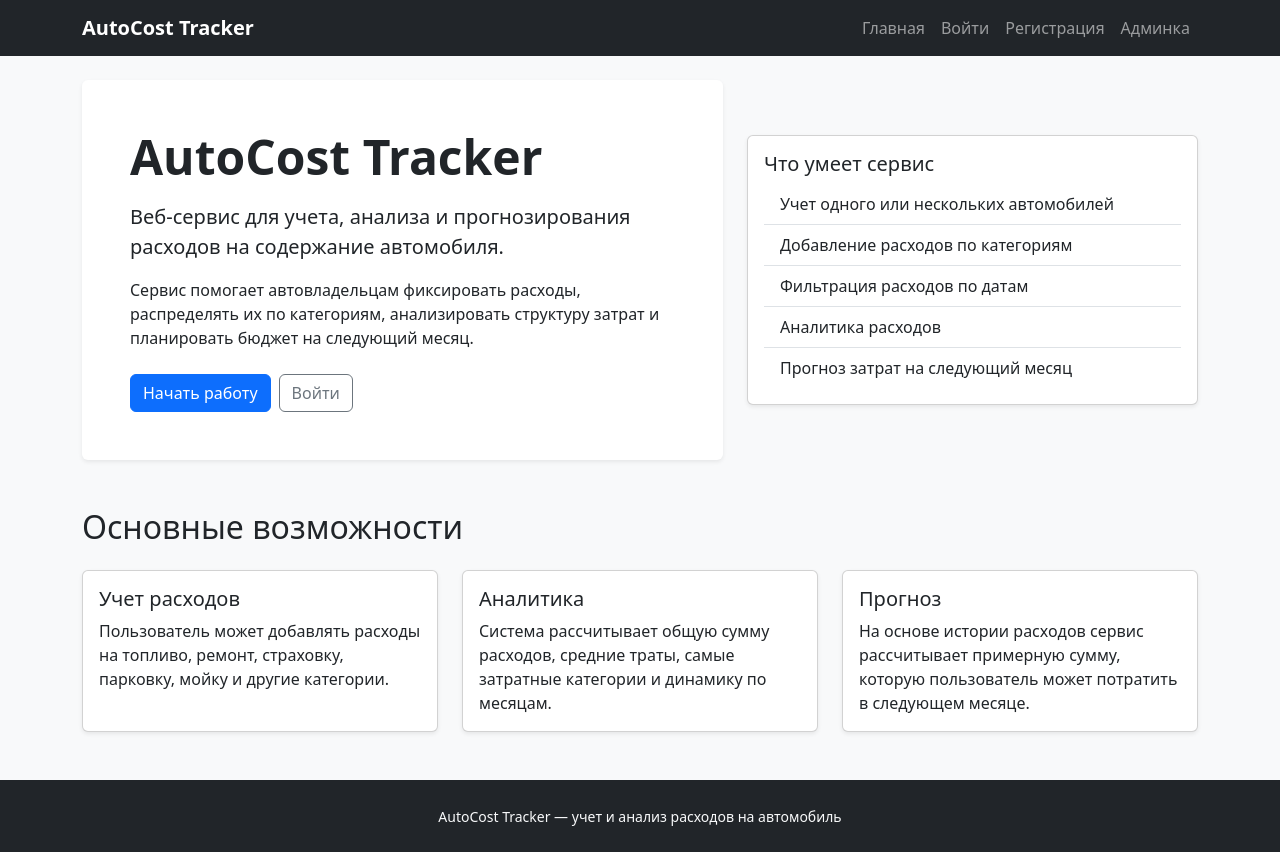
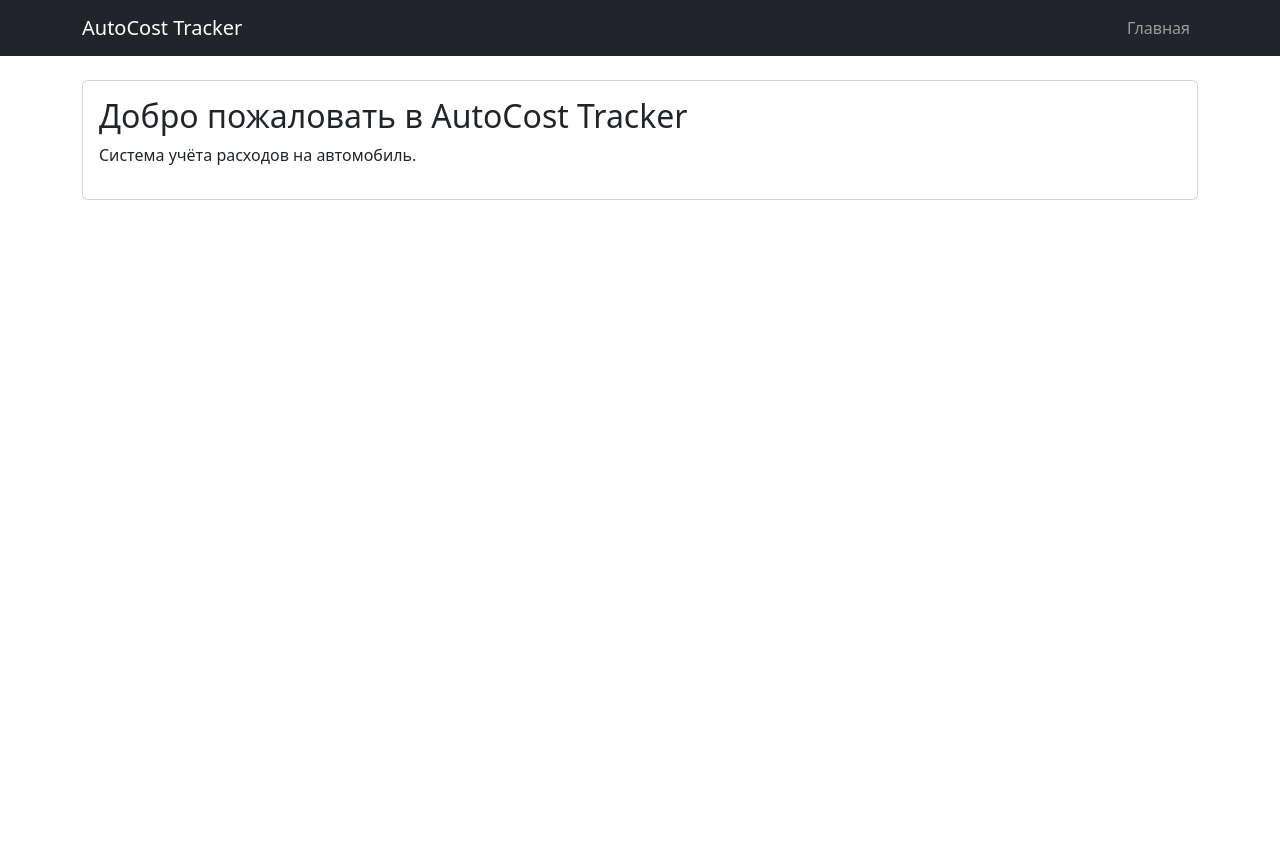
Before and after one commit to Imples74/autocost_tracker, a Django app: page / in a window 1280 px wide. After the commit the page ends 200 px from the top, so only its background shows below. Run offline with Django 5.2, Linux system fonts and the light colour scheme.

Commit message:
Integrate Bootstrap and improve layout

```diff
--- a/templates/base.html
+++ b/templates/base.html
@@ -2,86 +2,46 @@
 <html lang="ru">
 <head>
   <meta charset="UTF-8"></meta>
-    <meta name="viewport" content="width=device-width, initial-scale=1.0"></meta>
-  <title>{% block title %}AutoCost Tracker{% endblock %}</title>
 
-  <link href="https://cdn.jsdelivr.net/npm/bootstrap@5.3.3/dist/css/bootstrap.min.css" rel="stylesheet"></link>
+  <meta name="viewport"
+        content="width=device-width, initial-scale=1"></meta>
+
+      <title>
+        {% block title %}
+        AutoCost Tracker
+        {% endblock %}
+      </title>
+
+  <link href="https://cdn.jsdelivr.net/npm/bootstrap@5.3.3/dist/css/bootstrap.min.css"
+        rel="stylesheet"></link>
 </head>
 
-<body class="bg-light">
-<nav class="navbar navbar-expand-lg navbar-dark bg-dark mb-4">
+<body>
+
+<nav class="navbar navbar-expand-lg navbar-dark bg-dark">
   <div class="container">
-    <a class="navbar-brand fw-bold" href="{% url 'home' %}">
+
+    <a class="navbar-brand"
+        href="/">
       AutoCost Tracker
     </a>
 
-    <button class="navbar-toggler" type="button" data-bs-toggle="collapse" data-bs-target="#navbarContent">
-      <span class="navbar-toggler-icon"></span>
-    </button>
+    <div class="navbar-nav">
+      <a class="nav-link"
+          href="/">
+        Главная
+      </a>
+    </div>
 
-    <div class="collapse navbar-collapse" id="navbarContent">
-      <ul class="navbar-nav ms-auto">
-        <li class="nav-item">
-          <a class="nav-link" href="{% url 'home' %}">Главная</a>
-        </li>
-
-        {% if user.is_authenticated %}
-        <li class="nav-item">
-          <a class="nav-link" href="{% url 'car_list' %}">Мои автомобили</a>
-        </li>
-
-        <li class="nav-item">
-          <a class="nav-link" href="{% url 'expense_list' %}">Расходы</a>
-        </li>
-
-        <li class="nav-item">
-          <a class="nav-link" href="{% url 'analytics' %}">Аналитика</a>
-        </li>
-
-        <li class="nav-item">
-          <span class="nav-link text-light">
-            {{ user.username }}
-          </span>
-        </li>
-
-        <li class="nav-item">
-          <form method="post" action="{% url 'logout' %}" class="d-inline">
-            {% csrf_token %}
-            <button type="submit" class="btn btn-link nav-link">
-              Выйти
-            </button>
-          </form>
-        </li>
-        {% else %}
-        <li class="nav-item">
-          <a class="nav-link" href="{% url 'login' %}">Войти</a>
-        </li>
-
-        <li class="nav-item">
-          <a class="nav-link" href="{% url 'register' %}">Регистрация</a>
-        </li>
-        {% endif %}
-
-        <li class="nav-item">
-          <a class="nav-link" href="/admin/">Админка</a>
-        </li>
-      </ul>
-    </div>
   </div>
 </nav>
 
-<main class="container">
+<div class="container mt-4">
+
   {% block content %}
   {% endblock %}
-</main>
 
-<footer class="mt-5 py-4 bg-dark text-light">
-  <div class="container text-center">
-    <small>AutoCost Tracker — учет и анализ расходов на автомобиль</small>
-  </div>
-</footer>
-
-<script src="https://cdn.jsdelivr.net/npm/bootstrap@5.3.3/dist/js/bootstrap.bundle.min.js"></script>
+</div>
 
 </body>
 </html>
--- a/templates/home.html
+++ b/templates/home.html
@@ -1,102 +1,25 @@
 {% extends 'base.html' %}
 
-{% block title %}Главная — AutoCost Tracker{% endblock %}
+{% block title %}
+Главная
+{% endblock %}
 
 {% block content %}
-<div class="row align-items-center">
-  <div class="col-lg-7">
-    <div class="p-5 bg-white rounded shadow-sm">
-      <h1 class="display-5 fw-bold mb-3">
-        AutoCost Tracker
-      </h1>
 
-      <p class="lead">
-        Веб-сервис для учета, анализа и прогнозирования расходов на содержание автомобиля.
-      </p>
+<div class="card">
 
-      <p>
-        Сервис помогает автовладельцам фиксировать расходы, распределять их по категориям,
-        анализировать структуру затрат и планировать бюджет на следующий месяц.
-      </p>
+    <div class="card-body">
 
-      <div class="d-flex gap-2 mt-4">
-        {% if user.is_authenticated %}
-        <a href="{% url 'car_list' %}" class="btn btn-primary">
-          Перейти к автомобилям
-        </a>
+        <h2>
+            Добро пожаловать в AutoCost Tracker
+        </h2>
 
-        <a href="{% url 'analytics' %}" class="btn btn-outline-success">
-          Смотреть аналитику
-        </a>
-        {% else %}
-        <a href="{% url 'register' %}" class="btn btn-primary">
-          Начать работу
-        </a>
+        <p>
+            Система учёта расходов на автомобиль.
+        </p>
 
-        <a href="{% url 'login' %}" class="btn btn-outline-secondary">
-          Войти
-        </a>
-        {% endif %}
-      </div>
     </div>
-  </div>
 
-  <div class="col-lg-5 mt-4 mt-lg-0">
-    <div class="card shadow-sm">
-      <div class="card-body">
-        <h5 class="card-title">Что умеет сервис</h5>
-
-        <ul class="list-group list-group-flush">
-          <li class="list-group-item">Учет одного или нескольких автомобилей</li>
-          <li class="list-group-item">Добавление расходов по категориям</li>
-          <li class="list-group-item">Фильтрация расходов по датам</li>
-          <li class="list-group-item">Аналитика расходов</li>
-          <li class="list-group-item">Прогноз затрат на следующий месяц</li>
-        </ul>
-      </div>
-    </div>
-  </div>
 </div>
 
-<section id="features" class="mt-5">
-  <h2 class="mb-4">Основные возможности</h2>
-
-  <div class="row g-4">
-    <div class="col-md-4">
-      <div class="card h-100 shadow-sm">
-        <div class="card-body">
-          <h5 class="card-title">Учет расходов</h5>
-          <p class="card-text">
-            Пользователь может добавлять расходы на топливо, ремонт, страховку,
-            парковку, мойку и другие категории.
-          </p>
-        </div>
-      </div>
-    </div>
-
-    <div class="col-md-4">
-      <div class="card h-100 shadow-sm">
-        <div class="card-body">
-          <h5 class="card-title">Аналитика</h5>
-          <p class="card-text">
-            Система рассчитывает общую сумму расходов, средние траты,
-            самые затратные категории и динамику по месяцам.
-          </p>
-        </div>
-      </div>
-    </div>
-
-    <div class="col-md-4">
-      <div class="card h-100 shadow-sm">
-        <div class="card-body">
-          <h5 class="card-title">Прогноз</h5>
-          <p class="card-text">
-            На основе истории расходов сервис рассчитывает примерную сумму,
-            которую пользователь может потратить в следующем месяце.
-          </p>
-        </div>
-      </div>
-    </div>
-  </div>
-</section>
 {% endblock %}
```
Also changed, not shown: 1 other file.
